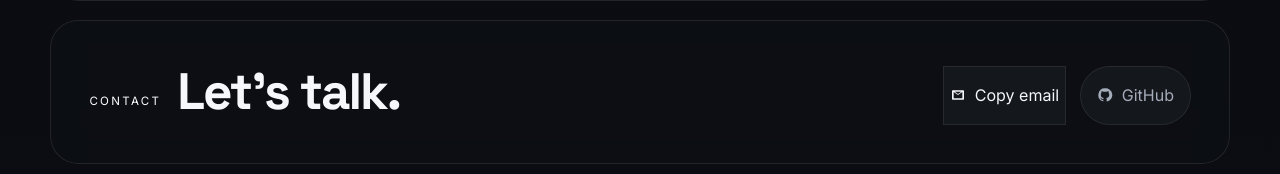
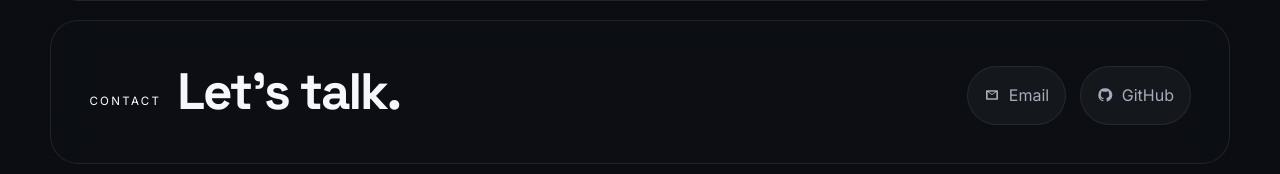
Before and after one commit to The-Agaba/my_portfolio, a React (Vite) app: page / in a window 1280 px wide. Shown: the part 2970-3144 px from the top of the page. Built offline with nearby package versions, Linux system fonts and the light colour scheme.

Commit message:
Use local portrait asset and email icon link

```diff
--- a/src/App.jsx
+++ b/src/App.jsx
@@ -212,7 +212,6 @@ export default function App() {
   const [themeTransition, setThemeTransition] = useState(null)
   const [heroReady, setHeroReady] = useState(false)
   const [activeSection, setActiveSection] = useState('hero')
-  const [emailCopied, setEmailCopied] = useState(false)
 
   const reducedMotion = useMemo(() => {
     if (typeof window === 'undefined') return true
@@ -364,16 +363,6 @@ export default function App() {
     themeTimersRef.current.clear = window.setTimeout(() => {
       setThemeTransition(null)
     }, 900)
-  }
-
-  const copyEmail = async () => {
-    try {
-      await navigator.clipboard.writeText('collinraymund403@gmail.com')
-      setEmailCopied(true)
-      window.setTimeout(() => setEmailCopied(false), 2200)
-    } catch {
-      window.location.href = 'mailto:collinraymund403@gmail.com'
-    }
   }
 
   return (
@@ -599,10 +588,10 @@ export default function App() {
             </div>
 
             <div className="contact-links">
-              <button className="icon-btn" data-reveal-card type="button" onClick={copyEmail} aria-label="Copy Collin Agaba Raymund email address">
+              <a className="icon-btn" data-reveal-card href="mailto:collinraymund403@gmail.com" aria-label="Email Collin Agaba Raymund">
                 <EmailIcon />
-                <span>{emailCopied ? 'Copied!' : 'Copy email'}</span>
-              </button>
+                <span>Email</span>
+              </a>
               <a className="icon-btn" data-reveal-card href="https://github.com/The-Agaba" target="_blank" rel="noreferrer" aria-label="Open GitHub profile">
                 <GitHubIcon />
                 <span>GitHub</span>
```
Also changed, not shown: 3 other files (tests, documents, lock files or other folders).
